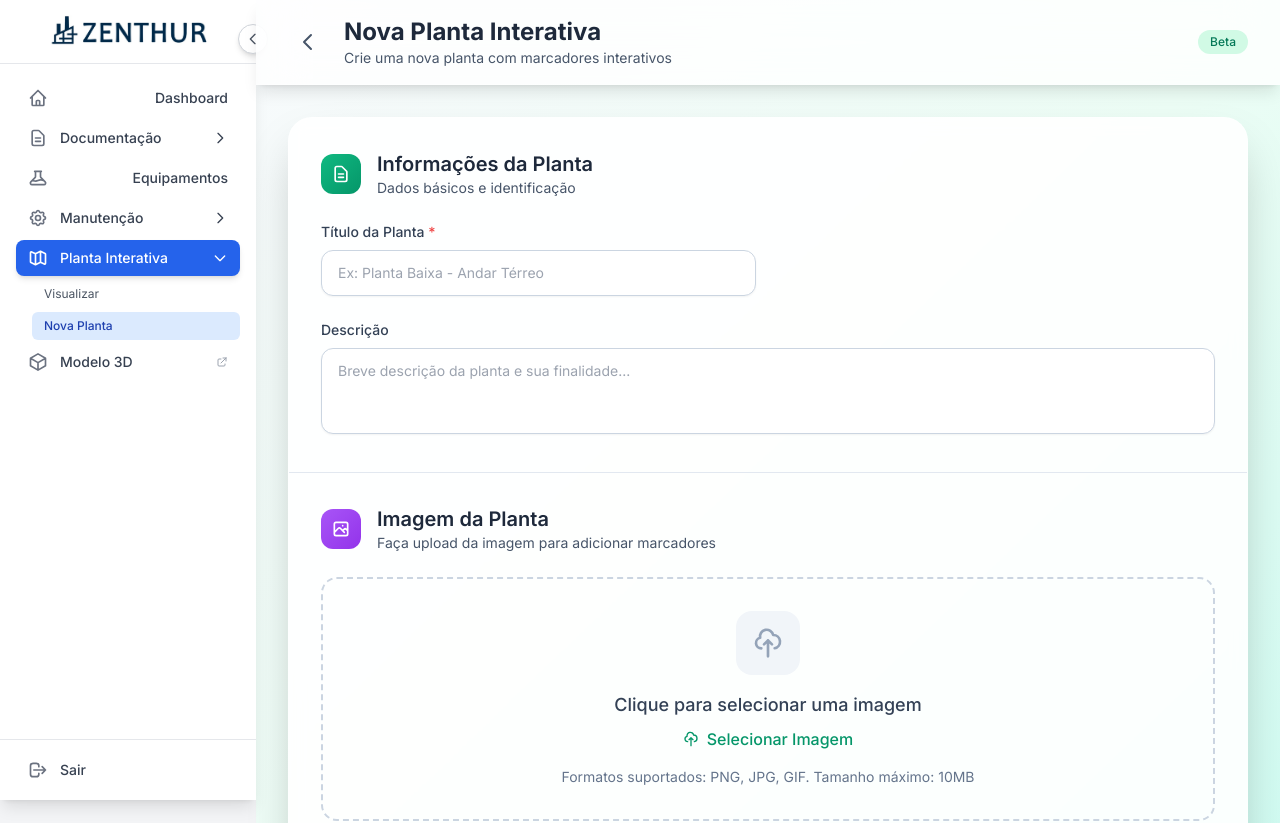
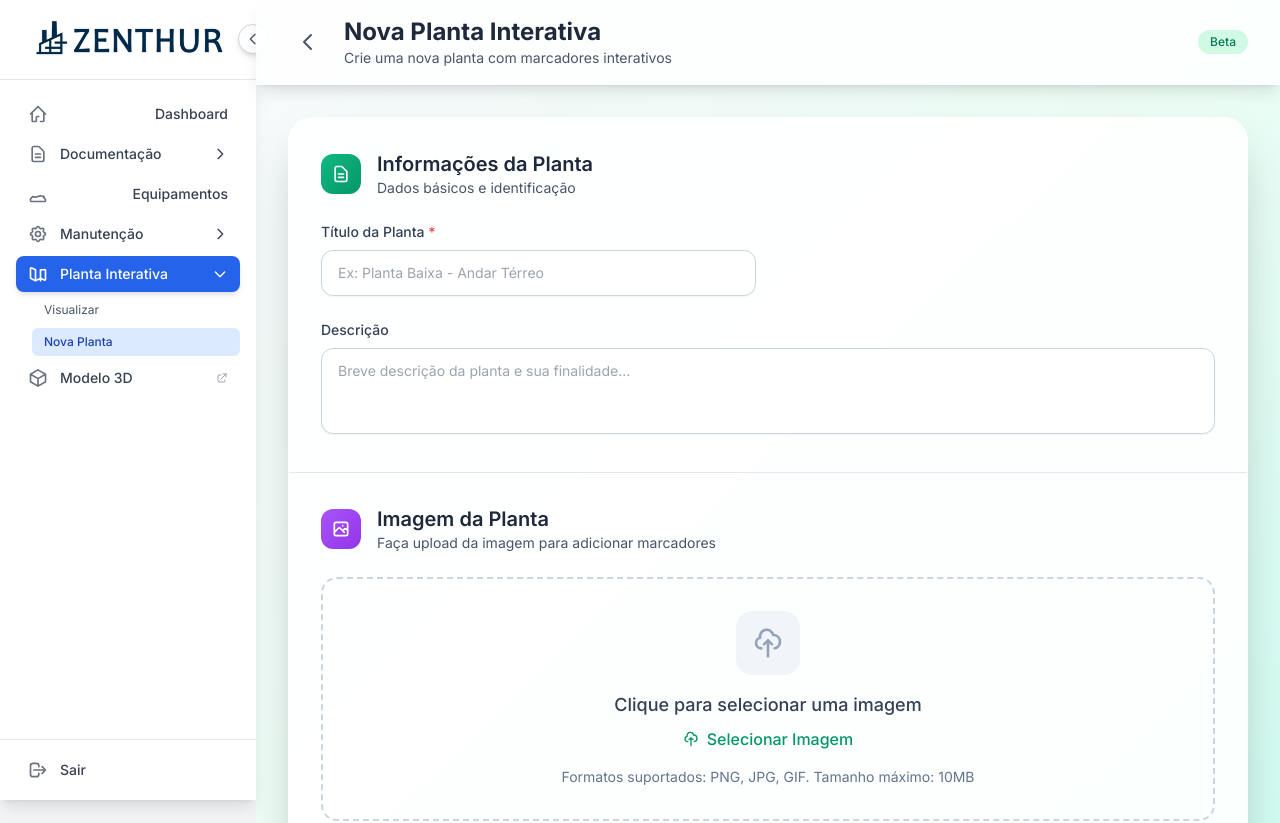
Before and after one commit to maykecorrea/zenthur, a Nuxt app in the folder frontend/: page /novaplanta in a window 1280 px wide. Shown: the top 823 px of the page. Built offline with nearby package versions, Linux system fonts and the light colour scheme.

Commit message:
Update sidebarmenu.vue

```diff
--- a/frontend/components/layout/sidebarmenu.vue
+++ b/frontend/components/layout/sidebarmenu.vue
@@ -24,24 +24,15 @@
       </button>
 
       <!-- Cabeçalho com logo -->
-      <div class="flex justify-center items-center h-16 border-b border-gray-200 px-4">
-        <div class="transition-all duration-300 overflow-hidden">
-          <!-- ⭐ LOGO VISÍVEL APENAS QUANDO EXPANDIDO -->
+      <div class="flex justify-center items-center h-20 border-b border-gray-200 px-4">
+        <div class="transition-all duration-300 overflow-hidden w-full flex justify-center items-center">
+          <!-- Logo: exibido tanto expandido quanto minimizado -->
           <img
-            v-if="isExpanded"
             :src="logoUrl"
-            alt="Logo"
-            class="h-10 w-auto max-w-full transition-all duration-300"
+            alt="Logo Zenthur"
+            class="transition-all duration-300"
+            :class="isExpanded ? 'h-12 w-auto max-w-full' : 'h-8 w-8 rounded-md'"
           />
-          <!-- ⭐ ÍCONE PEQUENO QUANDO MINIMIZADO -->
-          <div
-            v-else
-            class="w-8 h-8 bg-gradient-to-br from-blue-600 to-indigo-600 rounded-lg flex items-center justify-center transition-all duration-300"
-          >
-            <svg class="w-4 h-4 text-white" fill="none" stroke="currentColor" viewBox="0 0 24 24">
-              <path stroke-linecap="round" stroke-linejoin="round" stroke-width="2" d="M19 21V5a2 2 0 00-2-2H7a2 2 0 00-2 2v16m14 0h2m-2 0h-5m-9 0H3m2 0h5M9 7h1m-1 4h1m4-4h1m-1 4h1m-5 10v-5a1 1 0 011-1h2a1 1 0 011 1v5m-4 0h4"></path>
-            </svg>
-          </div>
         </div>
       </div>
 
@@ -53,7 +44,7 @@
           <NuxtLink to="/dashboard" class="block">
             <div :class="menuItemClass('/dashboard')">
               <svg class="h-5 w-5 flex-shrink-0" :class="iconClass('/dashboard')" xmlns="http://www.w3.org/2000/svg" fill="none" viewBox="0 0 24 24" stroke="currentColor">
-                <path stroke-linecap="round" stroke-linejoin="round" stroke-width="2" d="M3 12l2-2m0 0l7-7 7 7M5 10v10a1 1 0 001 1h3m10-11l2 2m-2-2v10a1 1 0 01-1 1h-3m-6 0a1 1 0 001-1v-4a1 1 0 011-1h2a1 1 0 011 1v4a1 1 0 001 1m-6 0h6" />
+                <path stroke-linecap="round" stroke-linejoin="round" stroke-width="2" d="M3 12l2-2m0 0l7-7 7 7M5 10v10a1 1 0 001 1h3m10-11l2 2m-2-2v10a1 1 0 01-1 1h-3m-6 0a1 1 0 001-1v-4a1 1 0 011-1h2" />
               </svg>
               <span v-if="isExpanded" class="ml-3 text-sm font-medium">Dashboard</span>
             </div>
@@ -105,7 +96,7 @@
           <NuxtLink to="/equipamentos" class="block">
             <div :class="menuItemClass('/equipamentos')">
               <svg class="h-5 w-5 flex-shrink-0" :class="iconClass('/equipamentos')" xmlns="http://www.w3.org/2000/svg" fill="none" viewBox="0 0 24 24" stroke="currentColor">
-                <path stroke-linecap="round" stroke-linejoin="round" stroke-width="2" d="M19.428 15.428a2 2 0 00-1.022-.547l-2.387-.477a6 6 0 00-3.86.517l-.318.158a6 6 0 01-3.86.517L6.05 15.21a2 2 0 00-1.806.547M8 4h8l-1 1v5.172a2 2 0 00.586 1.414l5 5c1.26 1.26.367 3.414-1.415 3.414H4.828c-1.782 0-2.674-2.154-1.414-3.414l5-5A2 2 0 009 10.172V5L8 4z" />
+                <path stroke-linecap="round" stroke-linejoin="round" stroke-width="2" d="M19.428 15.428a2 2 0 00-1.022-.547l-2.387-.477a6 6 0 00-3.86.517l-.318.158a6 6 0 01-3.86.517L6.05 15.21a2 2 0 00-1.022.547l-1.4 1.4A2 2 0 003 19.243V20a1 1 0 001 1h16a1 1 0 001-1v-.757a2 2 0 00-.628-1.415l-1.4-1.4z" />
               </svg>
               <span v-if="isExpanded" class="ml-3 text-sm font-medium">Equipamentos</span>
             </div>
@@ -120,7 +111,7 @@
               <div class="flex items-center justify-between w-full min-w-0">
                 <div class="flex items-center min-w-0">
                   <svg class="h-5 w-5 flex-shrink-0" :class="iconClass('manutencao')" xmlns="http://www.w3.org/2000/svg" fill="none" viewBox="0 0 24 24" stroke="currentColor">
-                    <path stroke-linecap="round" stroke-linejoin="round" stroke-width="2" d="M10.325 4.317c.426-1.756 2.924-1.756 3.35 0a1.724 1.724 0 002.573 1.066c1.543-.94 3.31.826 2.37 2.37a1.724 1.724 0 001.065 2.572c1.756.426 1.756 2.924 0 3.35a1.724 1.724 0 00-1.066 2.573c.94 1.543-.826 3.31-2.37 2.37a1.724 1.724 0 00-2.572 1.065c-.426 1.756-2.924 1.756-3.35 0a1.724 1.724 0 00-2.573-1.066c-1.543.94-3.31-.826-2.37-2.37a1.724 1.724 0 00-1.065-2.572c-1.756-.426-1.756-2.924 0-3.35a1.724 1.724 0 001.066-2.573c-.94-1.543.826-3.31 2.37-2.37.996.608 2.296.07 2.572-1.065z" />
+                    <path stroke-linecap="round" stroke-linejoin="round" stroke-width="2" d="M10.325 4.317c.426-1.756 2.924-1.756 3.35 0a1.724 1.724 0 002.573 1.066c1.543-.94 3.31.826 2.37 2.37a1.724 1.724 0 001.066 2.573c1.756.426 1.756 2.924 0 3.35a1.724 1.724 0 00-1.066 2.573c.94 1.543-.826 3.31-2.37 2.37a1.724 1.724 0 00-2.573 1.066c-.426 1.756-2.924 1.756-3.35 0a1.724 1.724 0 00-2.573-1.066c-1.543.94-3.31-.826-2.37-2.37a1.724 1.724 0 00-1.066-2.573c-1.756-.426-1.756-2.924 0-3.35a1.724 1.724 0 001.066-2.573c-.94-1.543.826-3.31 2.37-2.37.915.558 2.14.211 2.573-1.066z" />
                     <path stroke-linecap="round" stroke-linejoin="round" stroke-width="2" d="M15 12a3 3 0 11-6 0 3 3 0 016 0z" />
                   </svg>
                   <span v-if="isExpanded" class="ml-3 text-sm font-medium">Manutenção</span>
@@ -157,7 +148,7 @@
                   </div>
                 </NuxtLink>
 
-                <!-- ⭐ NOVO ITEM: MANUTENÇÃO PREVENTIVA -->
+                <!-- Manutenção Preventiva -->
                 <NuxtLink to="/manupreve" class="block">
                   <div :class="submenuItemClass('/manupreve')">
                     <span class="text-xs">Manutenção Preventiva</span>
@@ -176,7 +167,7 @@
               <div class="flex items-center justify-between w-full min-w-0">
                 <div class="flex items-center min-w-0">
                   <svg class="h-5 w-5 flex-shrink-0" :class="iconClass('planta')" xmlns="http://www.w3.org/2000/svg" fill="none" viewBox="0 0 24 24" stroke="currentColor">
-                    <path stroke-linecap="round" stroke-linejoin="round" stroke-width="2" d="M9 20l-5.447-2.724A1 1 0 013 16.382V5.618a1 1 0 011.447-.894L9 7m0 13l6-3m-6 3V7m6 10l4.553 2.276A1 1 0 0021 18.382V7.618a1 1 0 00-.553-.894L15 4m0 13V4m0 0L9 7" />
+                    <path stroke-linecap="round" stroke-linejoin="round" stroke-width="2" d="M9 20l-5.447-2.724A1 1 0 013 16.382V5.618a1 1 0 011.447-.894L9 7m0 13l6-3m-6 3V7m6 10l4.553 2.276A1 1 0 0021 18.382V7.618a1 1 0 00-1.447-.894L15 7m0 13V7" />
                   </svg>
                   <span v-if="isExpanded" class="ml-3 text-sm font-medium">Planta Interativa</span>
                 </div>
@@ -215,7 +206,7 @@
             </Transition>
           </div>
 
-          <!-- ⭐ MODELO 3D - REDIRECIONAR PARA APS VIEWER -->
+          <!-- MODELO 3D - REDIRECIONAR PARA APS VIEWER -->
           <a href="http://localhost:8080" target="_blank" class="block">
             <div :class="menuItemClass('/modelo3d')">
               <div class="flex items-center justify-between w-full min-w-0">
@@ -225,7 +216,7 @@
                   </svg>
                   <span v-if="isExpanded" class="ml-3 text-sm font-medium">Modelo 3D</span>
                 </div>
-                <!-- ⭐ ÍCONE INDICANDO LINK EXTERNO -->
+                <!-- ÍCONE INDICANDO LINK EXTERNO -->
                 <svg
                   v-if="isExpanded"
                   class="h-3 w-3 ml-1 text-gray-400"
@@ -267,7 +258,7 @@ import logoImage from '~/assets/img/logo.jpg';
 
 const route = useRoute();
 
-// Logo
+// Logo (sempre visível; responsivo pelo estado do menu)
 const logoUrl = computed(() => logoImage);
 
 // Estados
@@ -296,7 +287,7 @@ const menuItemClass = (path, isSubmenu = false) => {
     ].join(' ');
   }
 
-  // ⭐ ESPECIAL PARA MODELO 3D (SEMPRE CINZA - LINK EXTERNO)
+  // Especial para Modelo 3D (sempre cinza - link externo)
   if (path === '/modelo3d') {
     return [
       baseClass,
@@ -328,7 +319,6 @@ const iconClass = (path) => {
   if (path === 'manutencao' && isManutencaoActive()) return 'text-white';
   if (path === 'planta' && isPlantaActive()) return 'text-white';
 
-  // ⭐ ESPECIAL PARA MODELO 3D (SEMPRE CINZA)
   if (path === '/modelo3d') return 'text-gray-500 group-hover:text-blue-600';
 
   return isActive(path) ? 'text-white' : 'text-gray-500';
```
